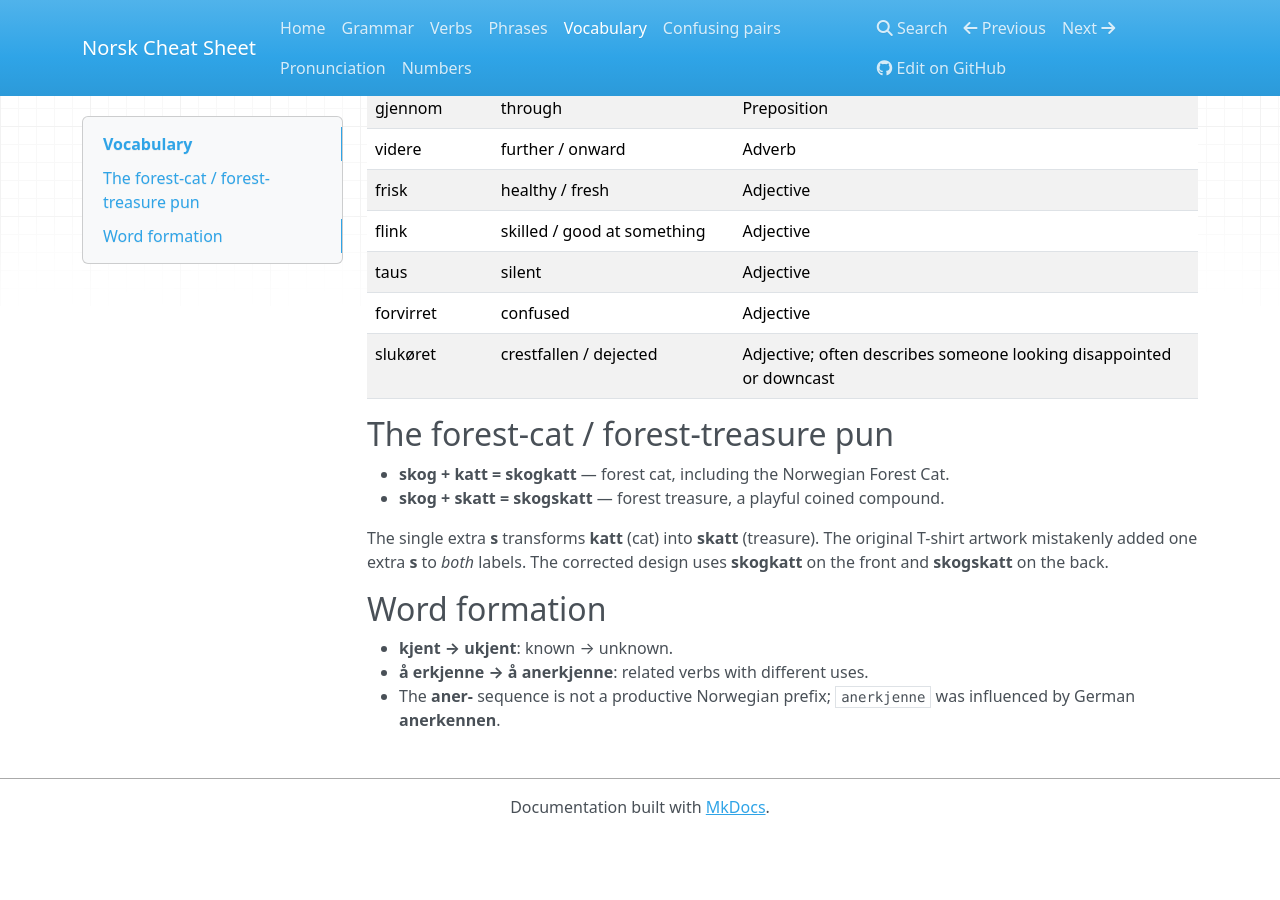
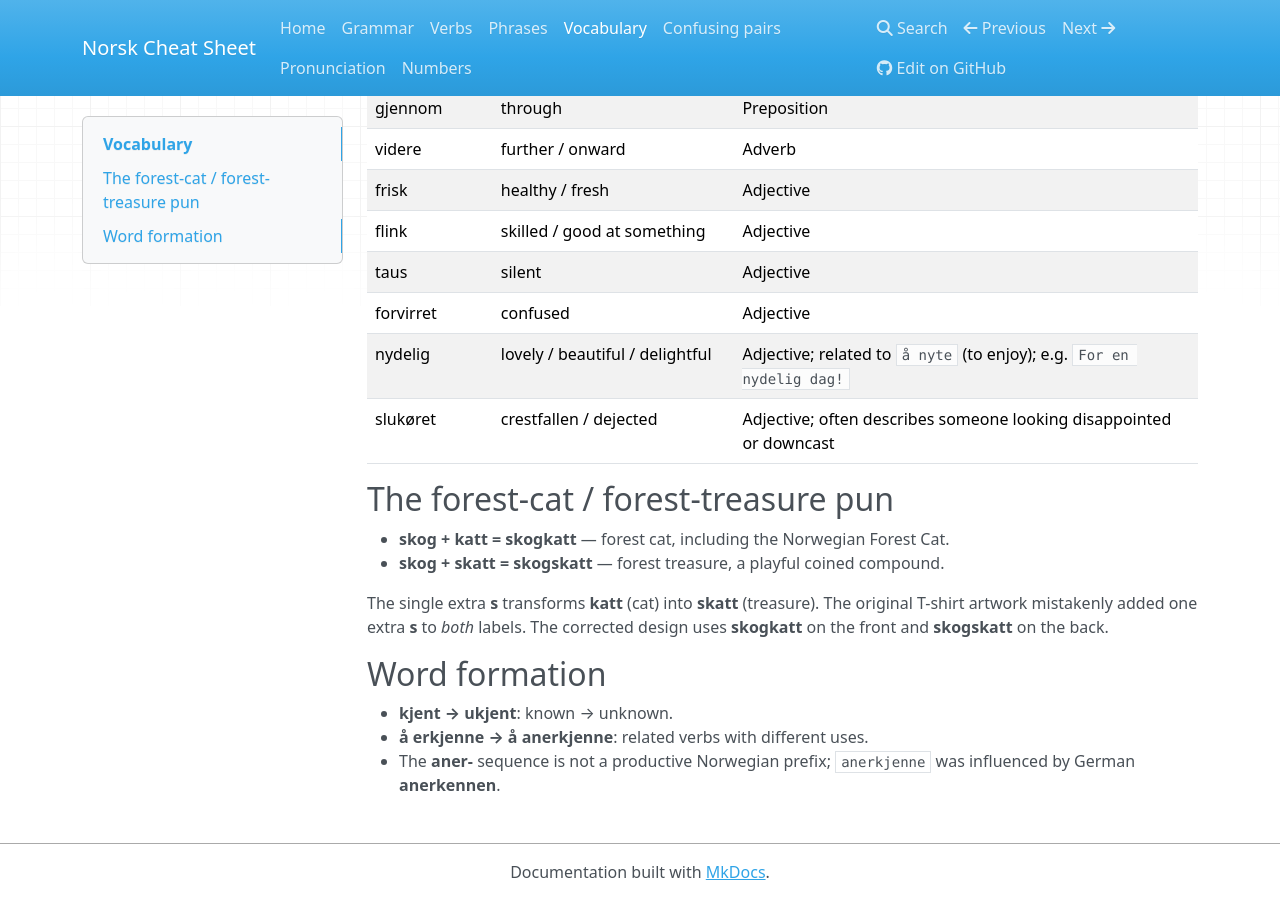
Before and after one commit to timsnyder/norsk-cheatsheet, an MkDocs documentation site: the page built from docs/vocabulary.md, in a window 1280 px wide and 900 px high, scrolled down 961 px. Built offline with MkDocs 1.6.1, drawn with Linux system fonts in a browser that asks for light colours; nearby versions of some CDN libraries; before the commit the page ends 1796 px from its top, so only the background shows below that.

Commit message:
Add nydelig to Norwegian vocabulary

```diff
--- a/docs/vocabulary.md
+++ b/docs/vocabulary.md
@@ -26,6 +26,7 @@
 | flink | skilled / good at something | Adjective |
 | taus | silent | Adjective |
 | forvirret | confused | Adjective |
+| nydelig | lovely / beautiful / delightful | Adjective; related to `å nyte` (to enjoy); e.g. `For en nydelig dag!` |
 | slukøret | crestfallen / dejected | Adjective; often describes someone looking disappointed or downcast |
 
 ## The forest-cat / forest-treasure pun
```
